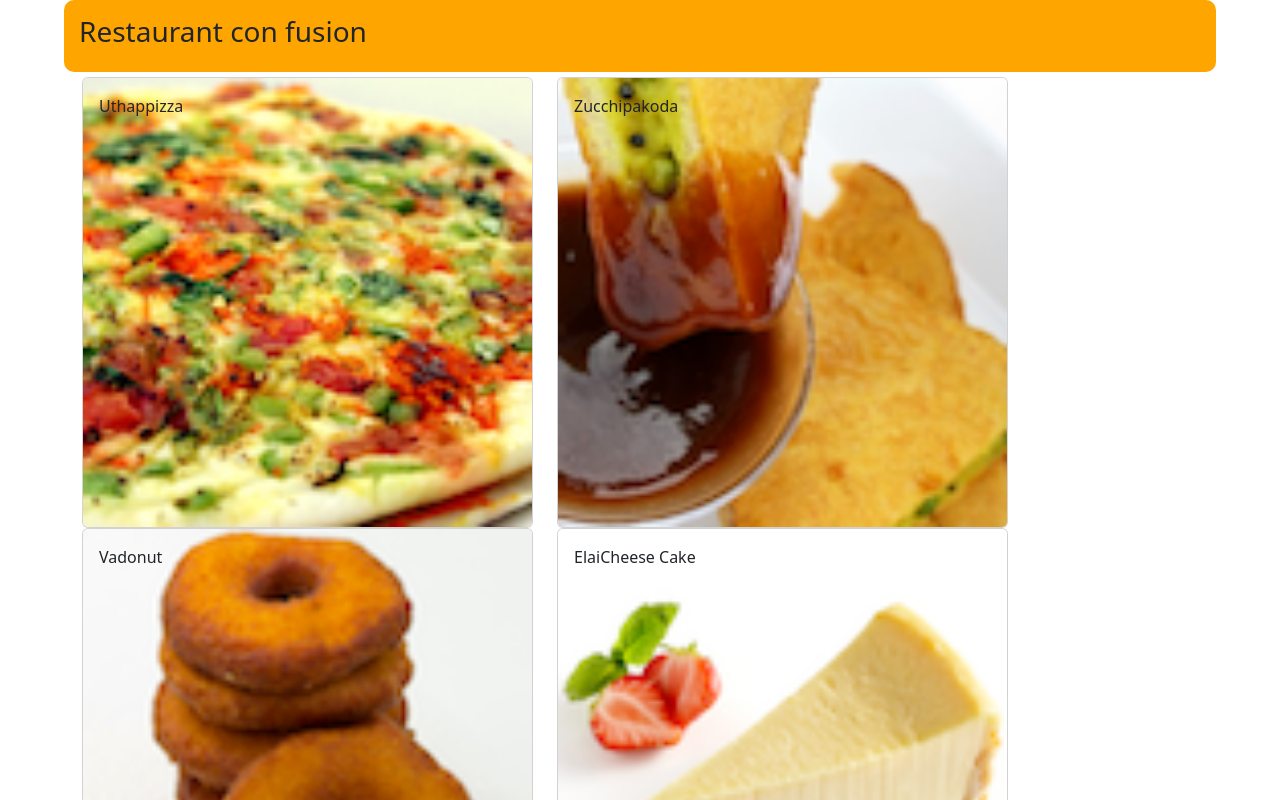
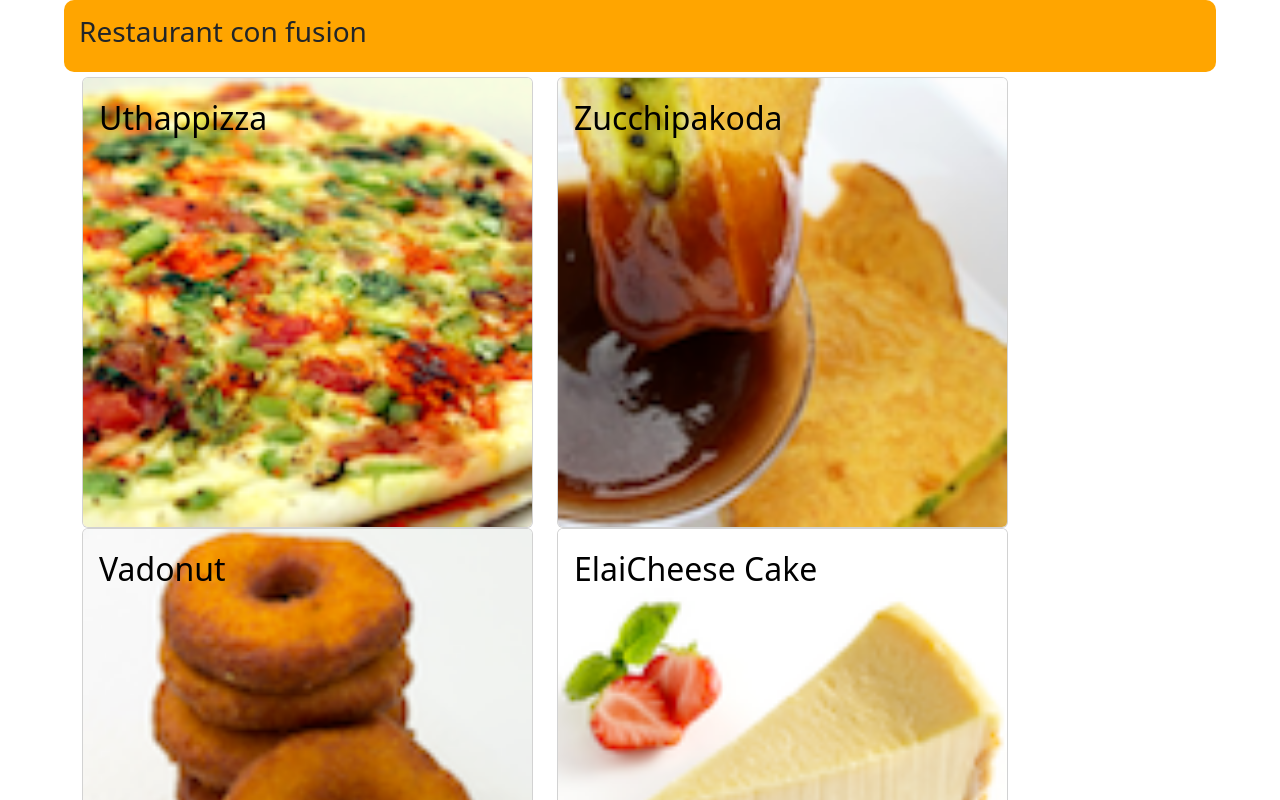
Before and after one commit to Mahdi-Hasanzadeh/RestaurantRepo, a React (Create React App) app: page / in a window 1280 px wide. Shown: the top 800 px of the page. Built offline with nearby package versions, Linux system fonts and the light colour scheme.

Commit message:
some style added

```diff
--- a/src/App.css
+++ b/src/App.css
@@ -13,3 +13,16 @@
 .comment {
   text-align: center;
 }
+.cardLink {
+  color: black;
+  font-size: 32px;
+}
+.cardLink:hover {
+  color: #000000;
+  font-size: 48px;
+}
+.title {
+  font-weight: bolder;
+  font-size: 18px;
+  font-family: Cambria, Cochin, Georgia, Times, Times New Roman, serif;
+}
--- a/src/components/DishdetailComponent.jsx
+++ b/src/components/DishdetailComponent.jsx
@@ -11,7 +11,9 @@ class DishDetail extends Component {
             alt={this.props.selectedDish.name}
           />
           <CardBody>
-            <CardTitle>{this.props.selectedDish.name}</CardTitle>
+            <CardTitle className="title">
+              {this.props.selectedDish.name}
+            </CardTitle>
             <CardText>{this.props.selectedDish.description}</CardText>
           </CardBody>
         </Card>
--- a/src/components/MenuComponent.jsx
+++ b/src/components/MenuComponent.jsx
@@ -18,12 +18,14 @@ class Menu extends Component {
   }
 
   handleClck(value) {
+    document.getElementById("selectedItem");
     this.setState({ selectedFood: value });
   }
   render() {
     var menu = this.props.data.map(item => {
       return (
         <div key={item.id} className="col-12 col-md-5 col">
+          <a href="#selectedItem" className="cardLink">
             <Card
               onClick={() => {
                 this.handleClck(item);
@@ -34,12 +36,14 @@ class Menu extends Component {
                 <CardTitle>{item.name}</CardTitle>
               </CardImgOverlay>
             </Card>
+          </a>
         </div>
       );
     });
     return (
       <div className="container">
         <div className="row">{menu}</div>
+        <p id="selectedItem" />
         <DishDetail selectedDish={this.state.selectedFood} />
       </div>
     );
```
Lines whose indentation alone changed are shown as unchanged.
